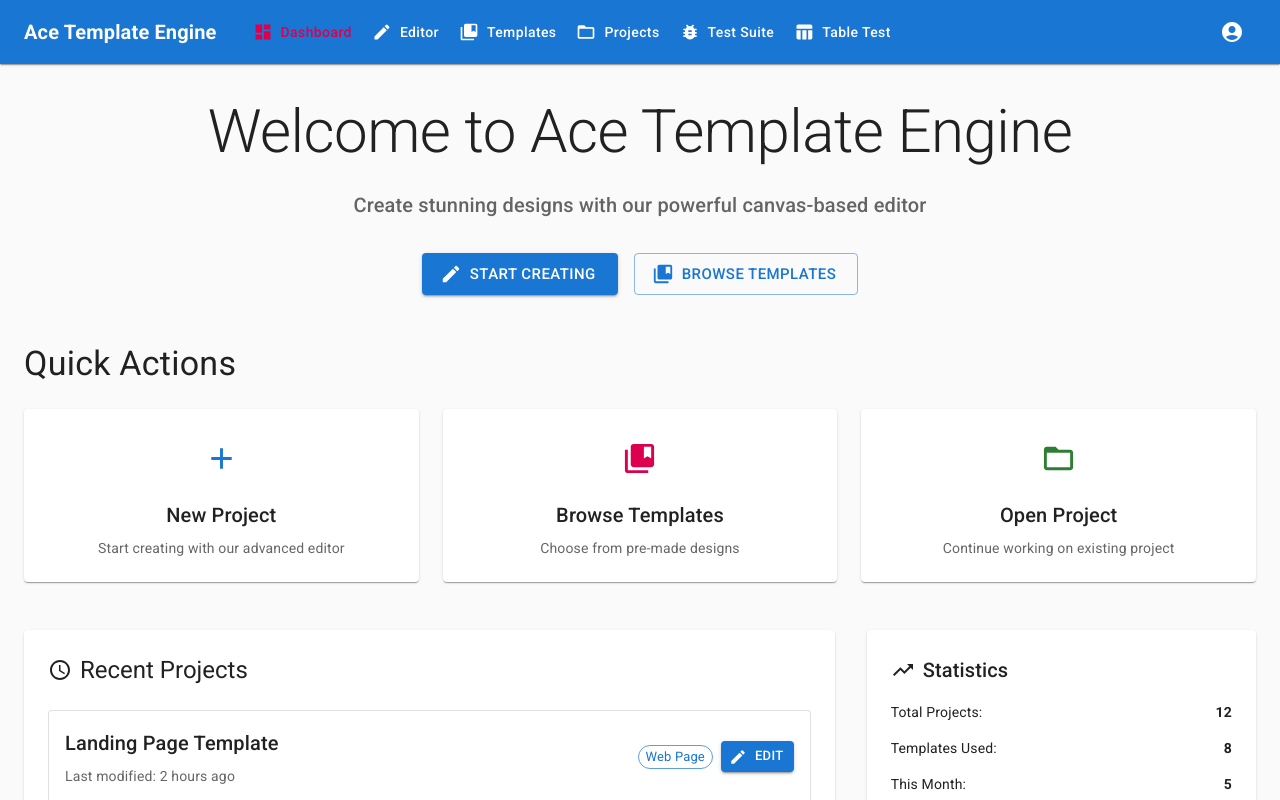
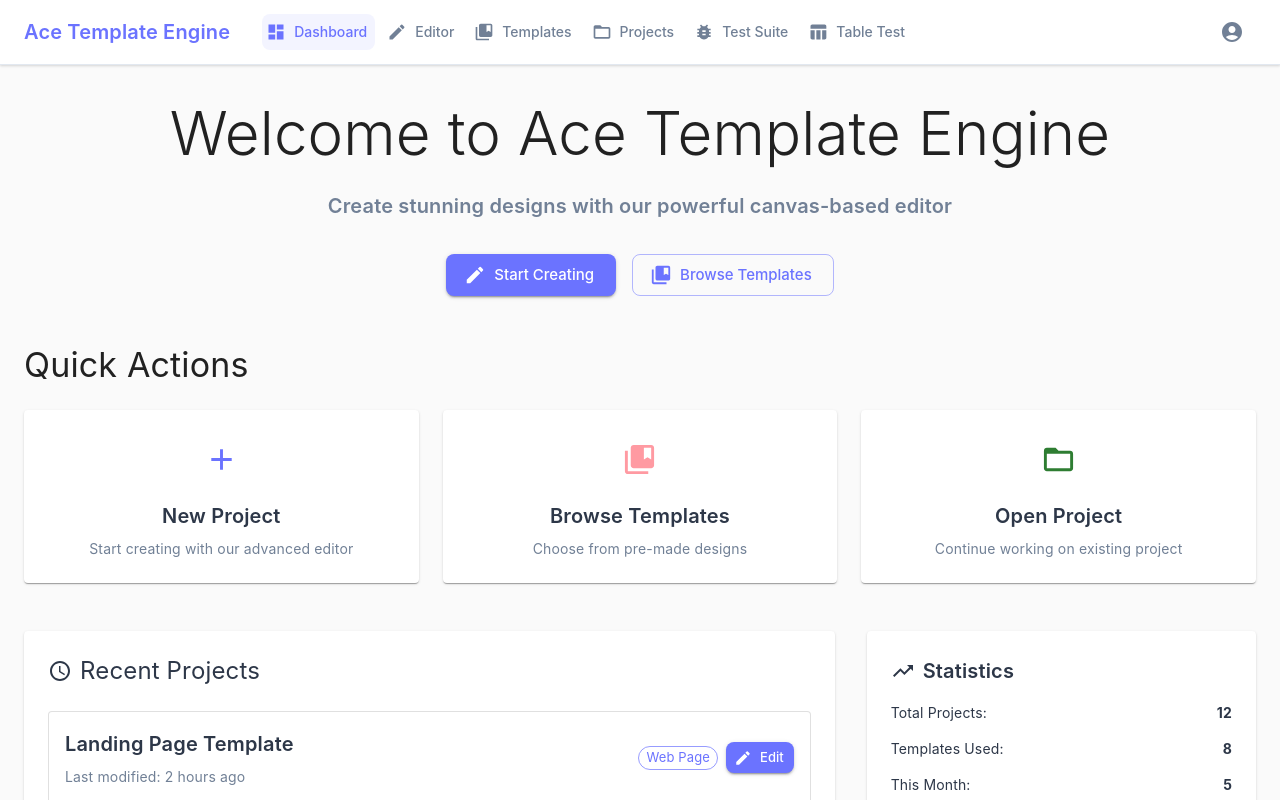
Before and after one commit to selwyntheo/ace-template, a React (Vite) app in the folder ace-template-engine/: page / in a window 1280 px wide. Shown: the top 800 px of the page. Built offline with nearby package versions, Linux system fonts and the light colour scheme.

Commit message:
Initia-commit

```diff
--- a/ace-template-engine/src/App.jsx
+++ b/ace-template-engine/src/App.jsx
@@ -11,18 +11,78 @@ import TemplateGallery from './pages/TemplateGallery/TemplateGallery';
 import ProjectManager from './pages/ProjectManager/ProjectManager';
 import TestSuiteRunnerEnhanced from './components/TestSuiteRunnerEnhanced';
 
-// Create custom theme
+// Create custom theme with subtle colors
 const theme = createTheme({
   palette: {
     primary: {
-      main: '#1976d2',
+      main: '#6B73FF', // Soft periwinkle blue
+      light: '#9C9EFF',
+      dark: '#4F56C9',
+      contrastText: '#FFFFFF',
     },
     secondary: {
-      main: '#dc004e',
+      main: '#FF9AA2', // Soft coral pink
+      light: '#FFB3B8',
+      dark: '#E8858C',
+      contrastText: '#FFFFFF',
+    },
+    background: {
+      default: '#FAFBFC',
+      paper: '#FFFFFF',
+    },
+    text: {
+      primary: '#2D3748',
+      secondary: '#718096',
+    },
+    grey: {
+      50: '#F7FAFC',
+      100: '#EDF2F7',
+      200: '#E2E8F0',
+      300: '#CBD5E0',
+      400: '#A0AEC0',
+      500: '#718096',
+      600: '#4A5568',
+      700: '#2D3748',
+      800: '#1A202C',
+      900: '#171923',
     },
   },
   typography: {
-    fontFamily: '"Roboto", "Helvetica", "Arial", sans-serif',
+    fontFamily: '"Inter", "Roboto", "Helvetica", "Arial", sans-serif',
+    h6: {
+      fontWeight: 600,
+    },
+  },
+  components: {
+    MuiAppBar: {
+      styleOverrides: {
+        root: {
+          backgroundColor: '#F7FAFC',
+          color: '#2D3748',
+          boxShadow: '0 1px 3px 0 rgba(0, 0, 0, 0.1), 0 1px 2px 0 rgba(0, 0, 0, 0.06)',
+        },
+      },
+    },
+    MuiButton: {
+      styleOverrides: {
+        root: {
+          textTransform: 'none',
+          borderRadius: 8,
+          fontWeight: 500,
+        },
+      },
+    },
+    MuiIconButton: {
+      styleOverrides: {
+        root: {
+          color: '#718096',
+          '&:hover': {
+            backgroundColor: 'rgba(107, 115, 255, 0.08)',
+            color: '#6B73FF',
+          },
+        },
+      },
+    },
   },
 });
 
--- a/ace-template-engine/src/components/Layout/Header.jsx
+++ b/ace-template-engine/src/components/Layout/Header.jsx
@@ -36,7 +36,15 @@ const Header = () => {
   const isActive = (path) => location.pathname === path;
 
   return (
-    <AppBar position="static" elevation={1}>
+    <AppBar
+      position="static"
+      elevation={0}
+      sx={{
+        backgroundColor: '#FFFFFF',
+        borderBottom: '1px solid #E2E8F0',
+        color: '#2D3748',
+      }}
+    >
       <Toolbar>
         <Typography
           variant="h6"
@@ -45,7 +53,8 @@ const Header = () => {
             flexGrow: 0,
             mr: 4,
             fontWeight: 600,
-            cursor: 'pointer'
+            cursor: 'pointer',
+            color: '#6B73FF',
           }}
           onClick={() => navigate('/')}
         >
@@ -54,50 +63,98 @@ const Header = () => {
 
         <Box sx={{ flexGrow: 1, display: 'flex', gap: 1 }}>
           <Button
-            color={isActive('/') ? 'secondary' : 'inherit'}
+            color={isActive('/') ? 'primary' : 'inherit'}
             startIcon={<Dashboard />}
             onClick={() => navigate('/')}
-            sx={{ textTransform: 'none' }}
+            sx={{
+              textTransform: 'none',
+              color: isActive('/') ? '#6B73FF' : '#718096',
+              backgroundColor: isActive('/') ? 'rgba(107, 115, 255, 0.08)' : 'transparent',
+              '&:hover': {
+                backgroundColor: 'rgba(107, 115, 255, 0.08)',
+                color: '#6B73FF',
+              },
+            }}
           >
             Dashboard
           </Button>
           <Button
-            color={isActive('/editor') ? 'secondary' : 'inherit'}
+            color={isActive('/editor') ? 'primary' : 'inherit'}
             startIcon={<Edit />}
             onClick={() => navigate('/editor')}
-            sx={{ textTransform: 'none' }}
+            sx={{
+              textTransform: 'none',
+              color: isActive('/editor') ? '#6B73FF' : '#718096',
+              backgroundColor: isActive('/editor') ? 'rgba(107, 115, 255, 0.08)' : 'transparent',
+              '&:hover': {
+                backgroundColor: 'rgba(107, 115, 255, 0.08)',
+                color: '#6B73FF',
+              },
+            }}
           >
             Editor
           </Button>
           <Button
-            color={isActive('/templates') ? 'secondary' : 'inherit'}
+            color={isActive('/templates') ? 'primary' : 'inherit'}
             startIcon={<CollectionsBookmark />}
             onClick={() => navigate('/templates')}
-            sx={{ textTransform: 'none' }}
+            sx={{
+              textTransform: 'none',
+              color: isActive('/templates') ? '#6B73FF' : '#718096',
+              backgroundColor: isActive('/templates') ? 'rgba(107, 115, 255, 0.08)' : 'transparent',
+              '&:hover': {
+                backgroundColor: 'rgba(107, 115, 255, 0.08)',
+                color: '#6B73FF',
+              },
+            }}
           >
             Templates
           </Button>
           <Button
-            color={isActive('/projects') ? 'secondary' : 'inherit'}
+            color={isActive('/projects') ? 'primary' : 'inherit'}
             startIcon={<FolderOpen />}
             onClick={() => navigate('/projects')}
-            sx={{ textTransform: 'none' }}
+            sx={{
+              textTransform: 'none',
+              color: isActive('/projects') ? '#6B73FF' : '#718096',
+              backgroundColor: isActive('/projects') ? 'rgba(107, 115, 255, 0.08)' : 'transparent',
+              '&:hover': {
+                backgroundColor: 'rgba(107, 115, 255, 0.08)',
+                color: '#6B73FF',
+              },
+            }}
           >
             Projects
           </Button>
           <Button
-            color={isActive('/test-suite') ? 'secondary' : 'inherit'}
+            color={isActive('/test-suite') ? 'primary' : 'inherit'}
             startIcon={<BugReport />}
             onClick={() => navigate('/test-suite')}
-            sx={{ textTransform: 'none' }}
+            sx={{
+              textTransform: 'none',
+              color: isActive('/test-suite') ? '#6B73FF' : '#718096',
+              backgroundColor: isActive('/test-suite') ? 'rgba(107, 115, 255, 0.08)' : 'transparent',
+              '&:hover': {
+                backgroundColor: 'rgba(107, 115, 255, 0.08)',
+                color: '#6B73FF',
+              },
+            }}
           >
             Test Suite
           </Button>
           <Button
-            color={isActive('/table-test') ? 'secondary' : 'inherit'}
+            color={isActive('/table-test') ? 'primary' : 'inherit'}
             startIcon={<TableChart />}
             onClick={() => navigate('/table-test')}
-            sx={{ textTransform: 'none' }}
+            sx={{
+              textTransform: 'none',
+              color: isActive('/table-test') ? '#6B73FF' : '#718096',
+              backgroundColor: isActive('/table-test') ? 'rgba(107, 115, 255, 0.08)' : 'transparent',
+              '&:hover': {
+                backgroundColor: 'rgba(107, 115, 255, 0.08)',
+                color: '#6B73FF',
+              },
+            }}
           >
             Table Test
           </Button>
@@ -110,7 +167,13 @@ const Header = () => {
             aria-controls="menu-appbar"
             aria-haspopup="true"
             onClick={handleMenu}
-            color="inherit"
+            sx={{
+              color: '#718096',
+              '&:hover': {
+                backgroundColor: 'rgba(107, 115, 255, 0.08)',
+                color: '#6B73FF',
+              },
+            }}
           >
             <AccountCircle />
           </IconButton>
```
Also changed, not shown: ace-template-engine/src/components/CanvasEditor.jsx (+147 -63 lines).
